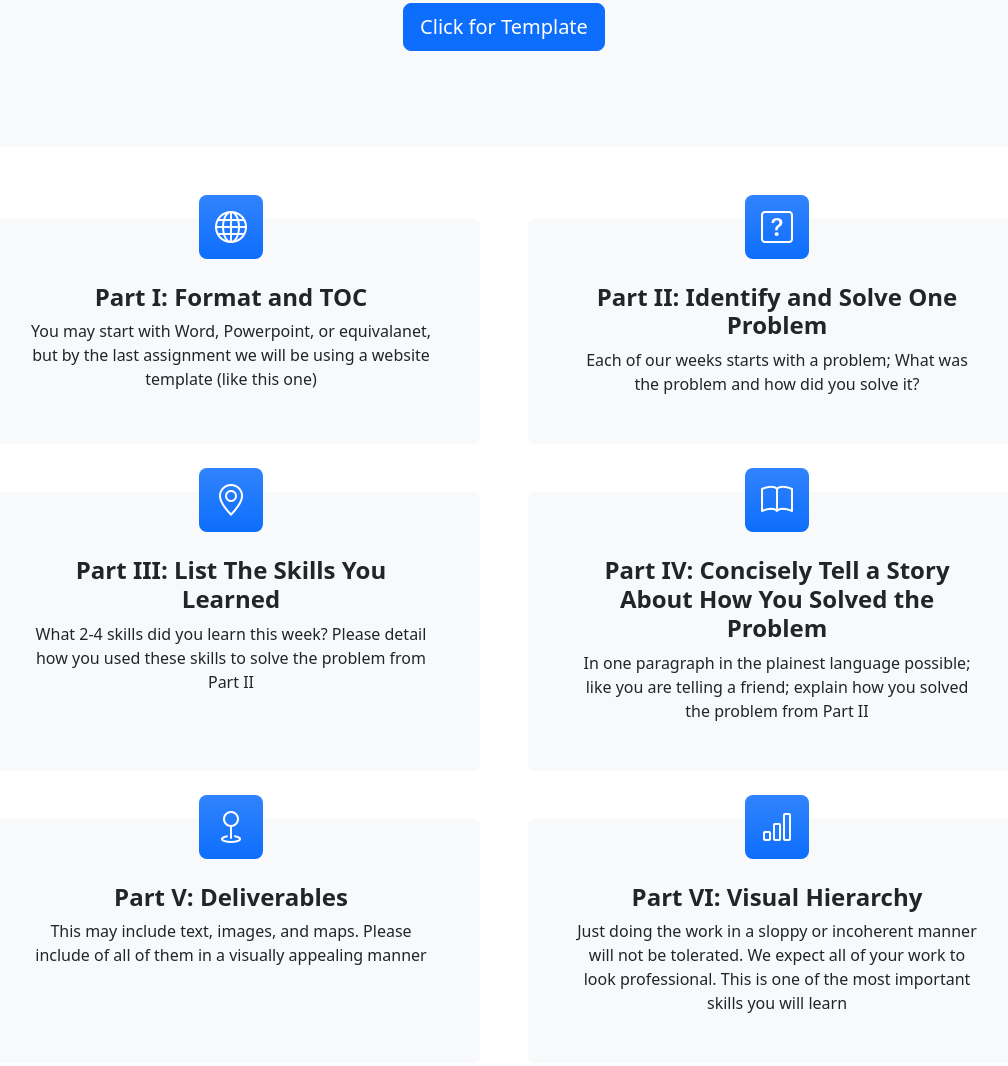
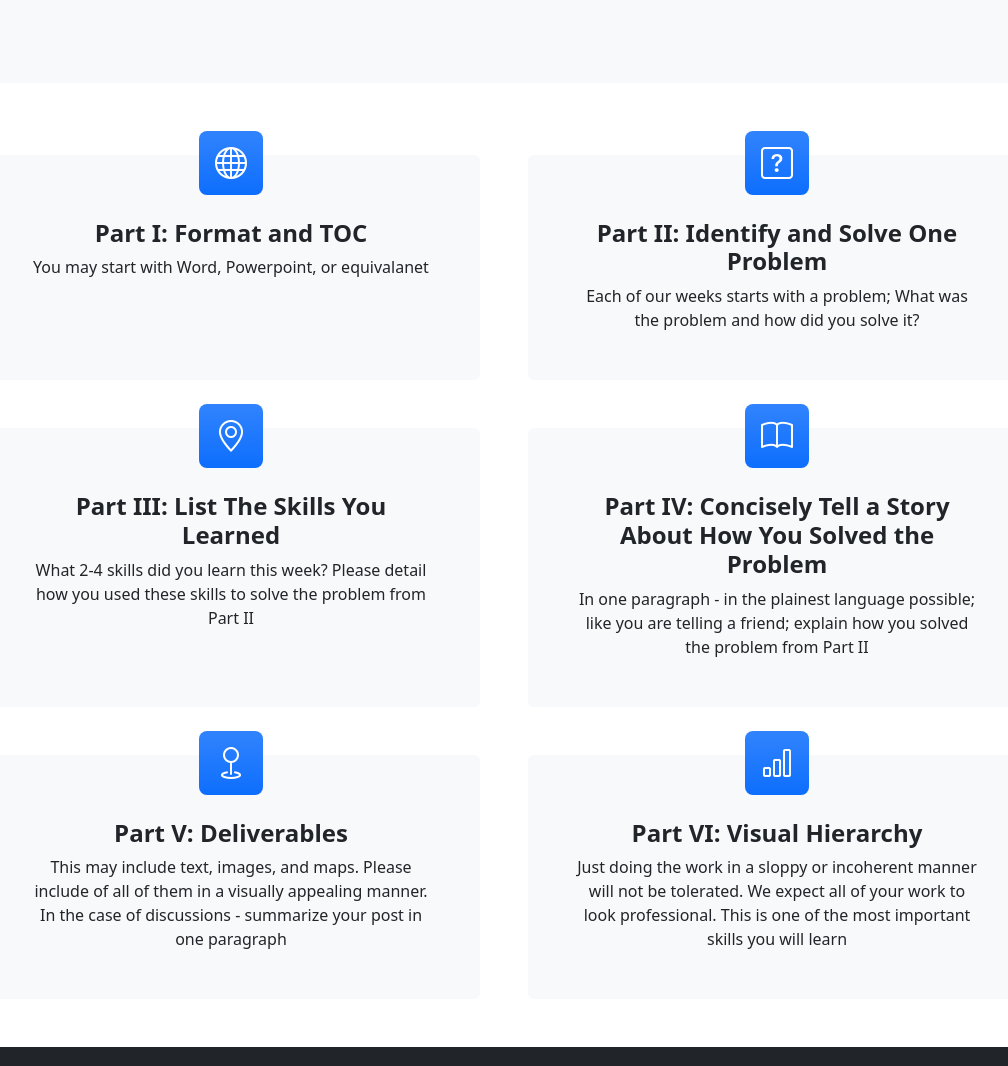
Before and after one commit to chiragakunosensei/Lab_Report, a plain HTML site: page index.html in a window 1280 px wide. Shown: the part 351-1417 px from the top of the page, without its empty margins (136-1144 px from the left). Drawn offline with nearby package versions, Linux system fonts and the light colour scheme.

Commit message:
Update index.html
a

```diff
--- a/index.html
+++ b/index.html
@@ -31,7 +31,6 @@
                     <div class="m-4 m-lg-5">
                         <h1 class="display-5 fw-bold">Weekly Lab Report</h1>
                         <p class="fs-4">To get a 'badge' for the week you must complete all tasks for the week AND write a lab report that includes the following </p>
-                        <a class="btn btn-primary btn-lg" href="#!"> Click for Template</a>
                     </div>
                 </div>
             </div>
@@ -46,7 +45,7 @@
                             <div class="card-body text-center p-4 p-lg-5 pt-0 pt-lg-0">
                                 <div class="feature bg-primary bg-gradient text-white rounded-3 mb-4 mt-n4"><i class="bi bi-globe"></i></div>
                                 <h2 class="fs-4 fw-bold">Part I: Format and TOC</h2>
-                                <p class="mb-0"> You may start with Word, Powerpoint, or equivalanet, but by the last assignment we will be using a website template (like this one)</p>
+                                <p class="mb-0"> You may start with Word, Powerpoint, or equivalanet</p>
                             </div>
                         </div>
                     </div>
@@ -73,7 +72,7 @@
                             <div class="card-body text-center p-4 p-lg-5 pt-0 pt-lg-0">
                                 <div class="feature bg-primary bg-gradient text-white rounded-3 mb-4 mt-n4"><i class="bi bi-book"></i></div>
                                 <h2 class="fs-4 fw-bold">Part IV: Concisely Tell a Story About How You Solved the Problem</h2>
-                                <p class="mb-0">In one paragraph in the plainest language possible; like you are telling a friend; explain how you solved the problem from Part II</p>
+                                <p class="mb-0">In one paragraph - in the plainest language possible; like you are telling a friend; explain how you solved the problem from Part II</p>
                             </div>
                         </div>
                     </div>
@@ -82,7 +81,7 @@
                             <div class="card-body text-center p-4 p-lg-5 pt-0 pt-lg-0">
                                 <div class="feature bg-primary bg-gradient text-white rounded-3 mb-4 mt-n4"><i class="bi bi-geo"></i></div>
                                 <h2 class="fs-4 fw-bold">Part V: Deliverables</h2>
-                                <p class="mb-0">This may include text, images, and maps. Please include of all of them in a visually appealing manner</p>
+                                <p class="mb-0">This may include text, images, and maps. Please include of all of them in a visually appealing manner. In the case of discussions - summarize your post in one paragraph</p>
                             </div>
                         </div>
                     </div>
```
